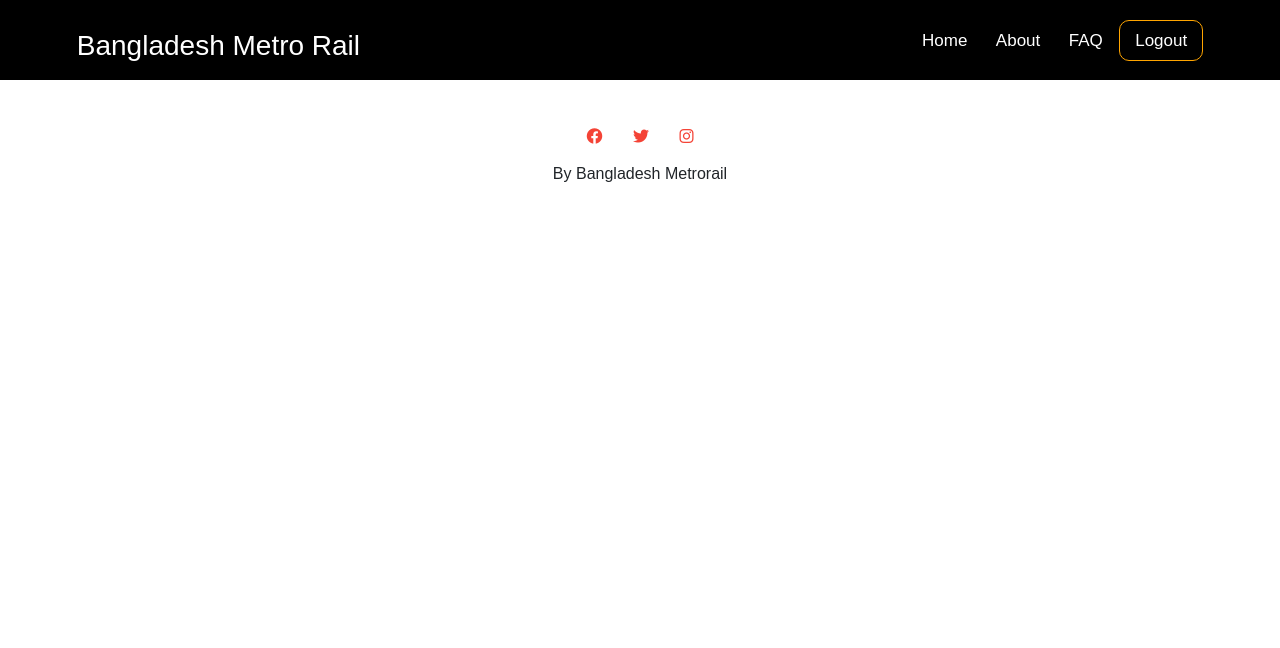
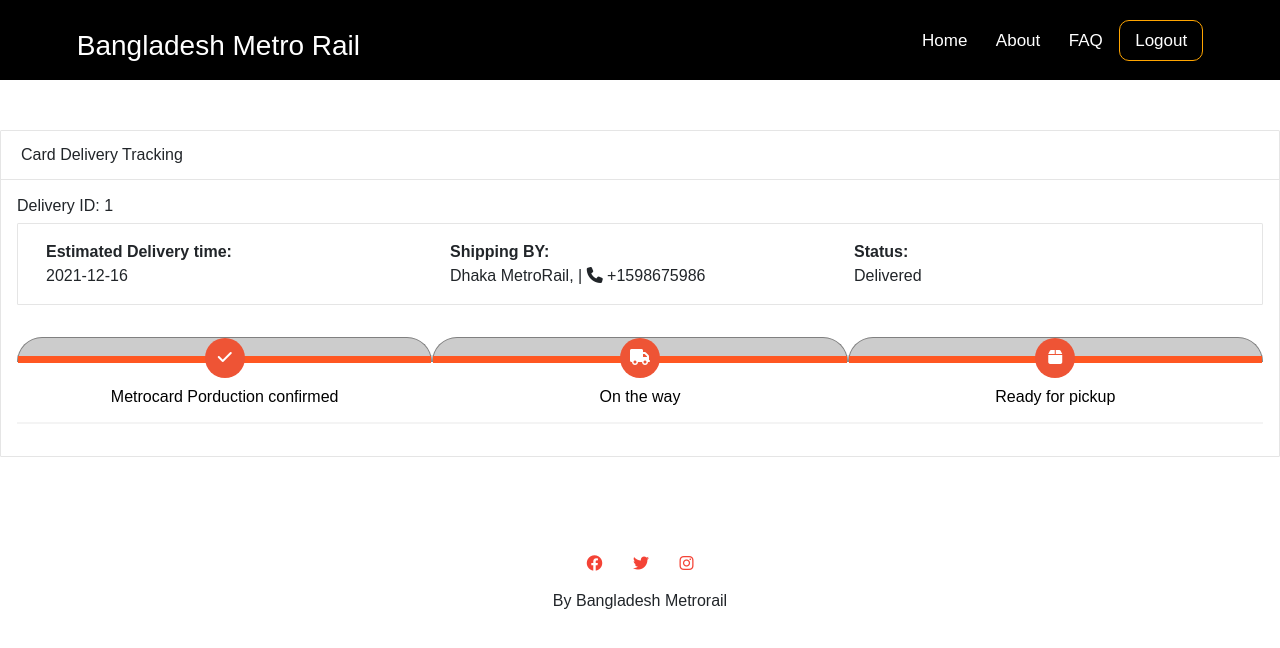
Before and after one commit to ShrCodesNSU/Card-Enrollment-System, a Flask app: page /Metrocard in a window 1280 px wide. Shown: the top 648 px of the page. Run offline with Flask 2, Linux system fonts and the light colour scheme; the visitor is signed in with stand-in values (Sample User, id 1); some libraries are stand-ins or nearby versions.

Commit message:
metrocard Delivery

```diff
--- a/app.py
+++ b/app.py
@@ -98,7 +98,11 @@
         # Hold the user's session
         session["user_id"] = int(rows[0]["AccId"])
         session["accType"] = (rows[0]["AccType"])
-
+        userVerif = db.execute("SELECT * from userAccount WHERE AccId = :accId", accId = session["user_id"])
+        if not userVerif:
+            session["userVerif"] = None
+        else:
+            session["userVerif"] = userVerif[0]["IsVerified"]
         # Redirect user to home page
         return redirect("/")
     else:
@@ -149,6 +153,7 @@
                 phone2 = request.form.get("phone2")
                 db.execute("INSERT INTO phone(AccId, PhoneNumber) VALUES (:userID, :ph2)", userID=int(userIdNew[0]["AccId"]), ph2=phone2)
 
+
             return render_template("Login.html", warning = 0)
 
     else:
@@ -183,7 +188,9 @@
 
 @app.route("/Metrocard")
 def metrocard():
-    return render_template("Metrocard.html")
+    cardDel = db.execute("SELECT * from cardDelivery WHERE AccId = :accId", accId = session["user_id"])
+
+    return render_template("Metrocard.html", delId = cardDel[0]["DeliveryId"], delTime =  cardDel[0]["DelDate"], delStat = cardDel[0]["DelStat"])
 
 
 
--- a/static/style.css
+++ b/static/style.css
@@ -566,6 +566,92 @@
   align-items: center;
 }
 
+
+
+
+/*--Metro Card--*/
+.Card_Container{
+    margin-top:50px;
+    margin-bottom: 50px
+  }
+
+  .card{
+    position: relative;
+    display: -webkit-box;
+    display: -ms-flexbox;
+    display: flex;
+    -webkit-box-orient: vertical;
+    -webkit-box-direction: normal;
+    -ms-flex-direction: column;
+    flex-direction: column;
+    min-width: 0;
+    word-wrap: break-word;
+    background-color: #fff;
+    background-clip: border-box;
+    border: 1px solid rgba(0, 0, 0, 0.1);
+    border-radius: 0.10rem
+  }
+  .card-header:first-child{
+    border-radius: calc(0.37rem - 1px) calc(0.37rem - 1px) 0 0
+  }
+  .card-header{
+    padding: 0.75rem 1.25rem;
+    margin-bottom: 0;
+    background-color: #fff;
+    border-bottom: 1px solid rgba(0, 0, 0, 0.1)
+  }
+  .track{
+    position: relative;
+    background-color: #ddd;
+    height: 7px;
+    display: -webkit-box;
+    display: -ms-flexbox;
+    display: flex;
+    margin-bottom: 60px;
+    margin-top: 50px
+  }
+  .track .step{
+    -webkit-box-flex: 1;
+    -ms-flex-positive: 1;
+    flex-grow: 1;
+    width: 25%;
+    margin-top: -18px;
+    text-align: center;
+    position: relative
+  }
+  .track .step.active:before{
+    background: #FF5722
+  }
+  .track .step::before{
+    height: 7px;
+    position: absolute;
+    content: "";
+    width: 100%;
+    left: 0;
+    top: 18px
+  }
+  .track .step.active .icon{
+    background: #ee5435;
+    color: #fff
+  }
+  .track .icon{
+    display: inline-block;
+    width: 40px;
+    height: 40px;
+    line-height: 40px;
+    position: relative;
+    border-radius: 100%;
+    background: #ddd
+  }
+  .track .step.active .text{
+    font-weight: 400;
+    color: #000
+  }
+  .track .text{
+    display: block;
+    margin-top: 7px
+  }
+
 /*--footer--*/
 .footer{
     width: 100%;
--- a/templates/Metrocard.html
+++ b/templates/Metrocard.html
@@ -3,9 +3,69 @@
 
 {% block body %}
 
+
+<section>
+    <div class="Card_Container">
+        <article class="card">
+            <header class="card-header">Card Delivery Tracking</header>
+            <div class="card-body">
+                <h6>Delivery ID: {{delId}}</h6>
+                <article class="card">
+                    <div class="card-body row">
+                        <div class="col"> <strong>Estimated Delivery time:</strong> <br>{{delTime}} </div>
+                        <div class="col"> <strong>Shipping BY:</strong> <br> Dhaka MetroRail, | <i
+                                class="fa fa-phone"></i> +1598675986 </div>
+                        <div class="col"> <strong>Status:</strong> <br> {{delStat}} </div>
+                    </div>
+                </article>
+                <div class="track">
+
+                    {% if delStat == "Delivered" %}
+                        <div class="step active"> <span class="icon"> <i class="fa fa-check"></i> </span> <span
+                                class="text">Metrocard Porduction confirmed</span>
+                        </div>
+                        <div class="step active"> <span class="icon"> <i class="fa fa-truck"></i> </span> <span
+                                class="text"> On the way </span>
+                        </div>
+                        <div class="step active"> <span class="icon"> <i class="fa fa-box"></i> </span> <span
+                                class="text">Ready for pickup</span>
+                        </div>
+                    {% endif %}
+
+
+                    {% if delStat == "On-The-Way" %}
+                        <div class="step active"> <span class="icon"> <i class="fa fa-check"></i> </span> <span
+                                class="text">Metrocard Porduction confirmed</span> </div>
+                        <div class="step active"> <span class="icon"> <i class="fa fa-truck"></i> </span> <span
+                                class="text"> On the way </span> </div>
+                        <div class="step"> <span class="icon"> <i class="fa fa-box"></i> </span> <span class="text">Ready
+                                for pickup</span>
+                        </div>
+                    {% endif %}
+
+
+
+                    {% if delStat == "Pending" %}
+                        <div class="step active"> <span class="icon"> <i class="fa fa-check"></i> </span> <span
+                                class="text">Metrocard Porduction confirmed</span>
+                        </div>
+                        <div class="step"> <span class="icon"> <i class="fa fa-truck"></i> </span> <span class="text"> On
+                                the way </span>
+                        </div>
+                        <div class="step"> <span class="icon"> <i class="fa fa-box"></i> </span> <span class="text">Ready
+                                for pickup</span>
+                        </div>
+                    {% endif %}
+
+
+
+                </div>
+                <hr>
+            </div>
+        </article>
+    </div>
 </section>
 
-<section>
 
 </section>
 
--- a/templates/layout.html
+++ b/templates/layout.html
@@ -26,9 +26,13 @@
                 <li><a href="FAQ">FAQ</a></li>
 
 
+                {% if session.userVerif == "Yes" %}
+                    <li><a href="Metrocard">Metrocard</a></li>
 
-                {% if session.accType == "user" %}
-                    <li><a href="Metrocard">Apply</a></li>
+                {% endif %}
+
+
+                {% if session.accType == "User" %}
                     <li><a href="Transaction">Transaction</a></li>
                     <li><a href="Complaints">Complaints</a></li>
                 {% endif %}
```
Also changed, not shown: database.db, 1 other file.
